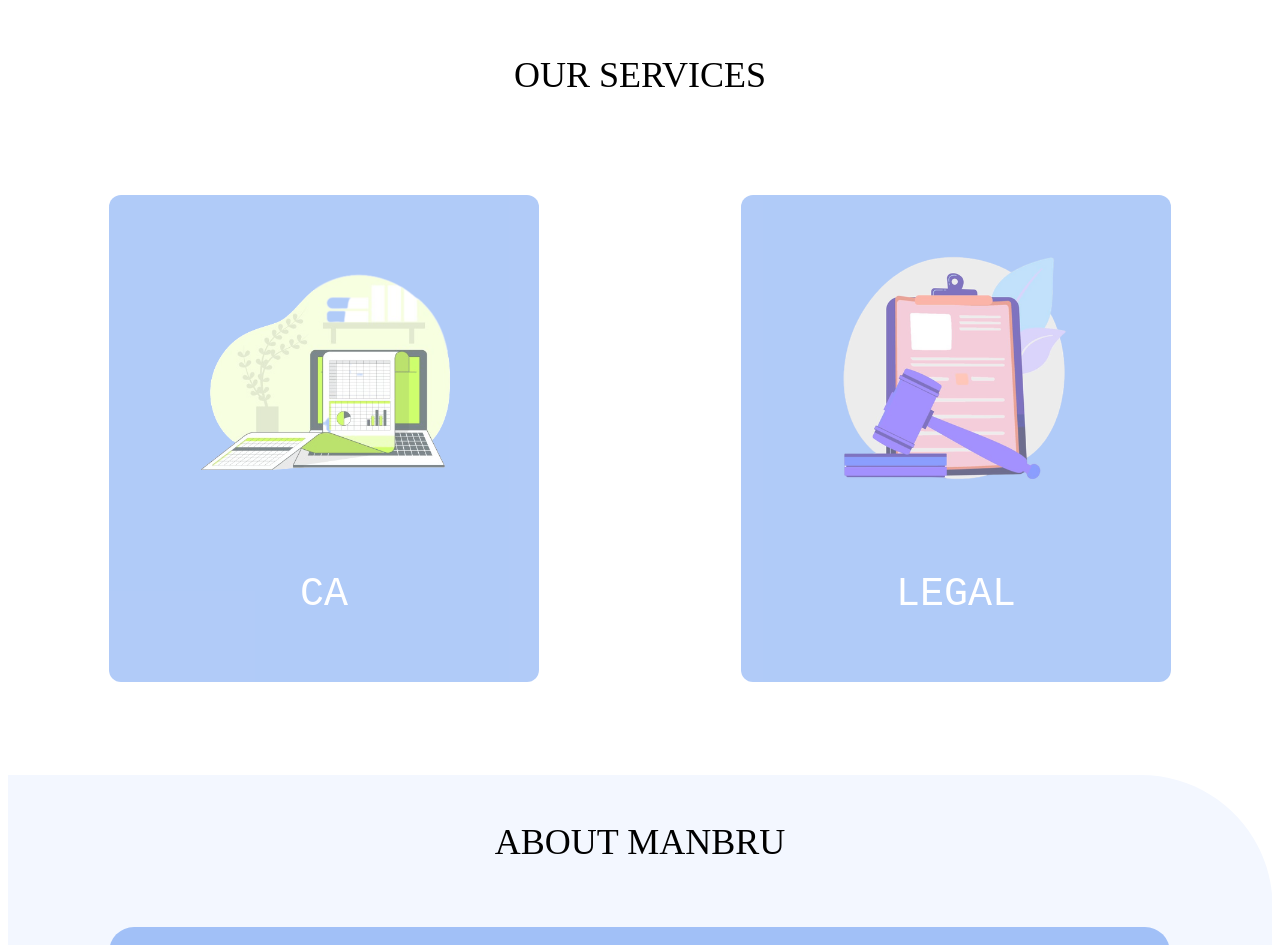
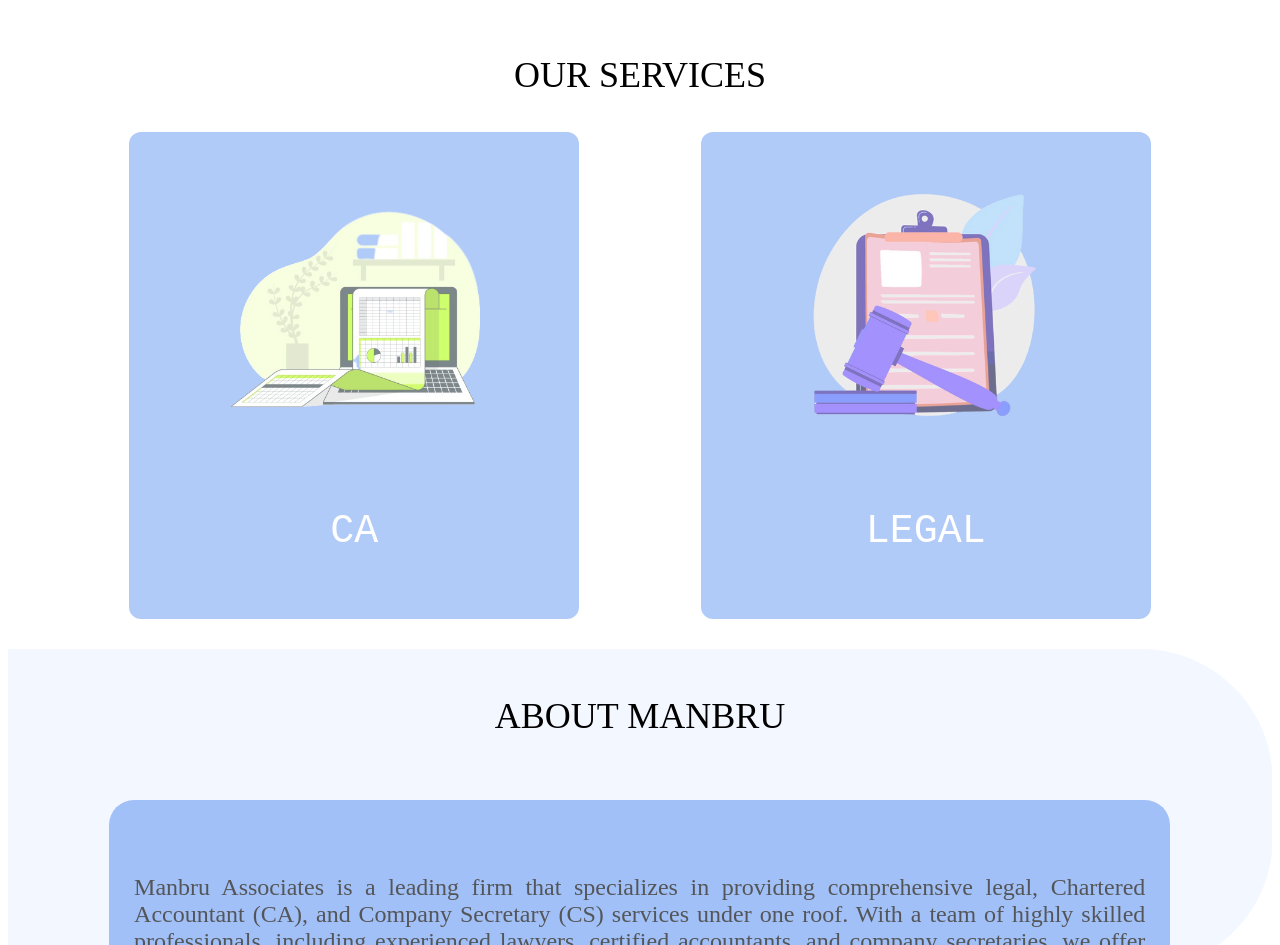
Before and after one commit to manbruassociates/manbru, a plain HTML site: page index.html in a window 1280 px wide. Shown: the part 680-1625 px from the top of the page. Drawn offline with Linux system fonts and the light colour scheme.

Commit message:
bug fixed

```diff
--- a/index.css
+++ b/index.css
@@ -27,6 +27,7 @@
 
 .alignment{
     display: flex;
+    justify-content: space-evenly;
 }
 
 #serviceImage{
@@ -44,7 +45,6 @@
     border-radius: 12px;
     font-size: 40px;
     flex: display;
-    margin: 5% 8%;
     padding: 25px 0;
 }
 
```
